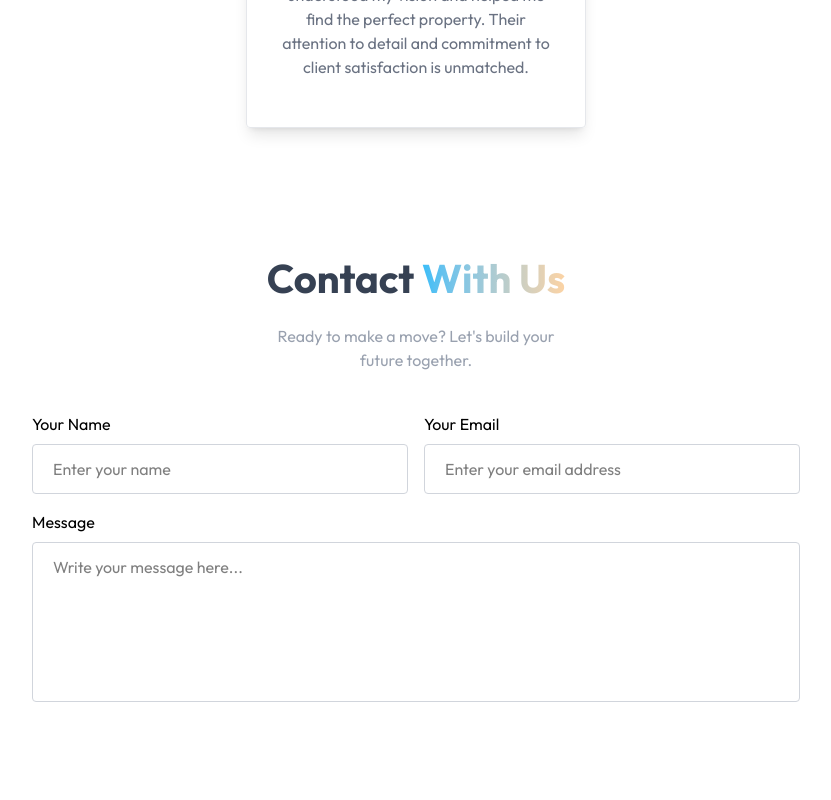
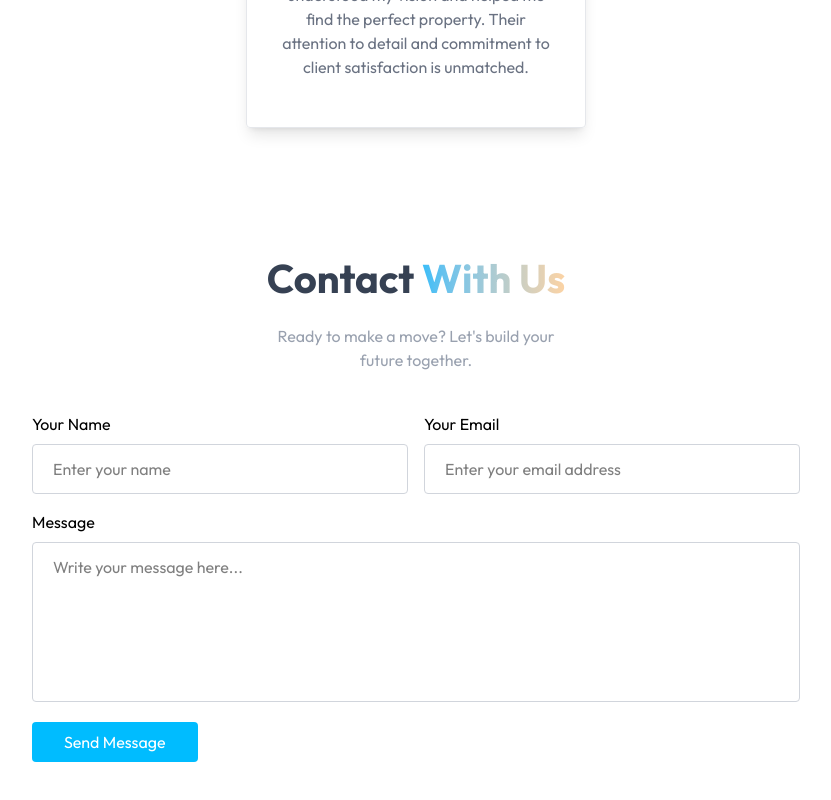
Before and after one commit to AnicetChiza/estate, a React (Vite) app: page / in a window 1280 px wide. Shown: the part 3273-4073 px from the top of the page, without its empty margins (224-1055 px from the left). Before the commit the page ends 4035 px from the top, so only its background shows below. Built offline with nearby package versions, Linux system fonts and the light colour scheme; a web font is replaced by a local one.

Commit message:
add to my repository

```diff
--- a/src/components/Contact.jsx
+++ b/src/components/Contact.jsx
@@ -23,6 +23,8 @@ const Contact = () => {
                     Message
                     <textarea className='w-full border border-gray-300 py-3 px-5 rounded outline-none resize-none h-40' name="message" placeholder='Write your message here...' required></textarea>
                 </div>
+
+                <button className='bg-sky-400 text-white px-8 py-2 rounded mx-auto mt-5'>Send Message</button>
             </form>
         </div>
     )
```
